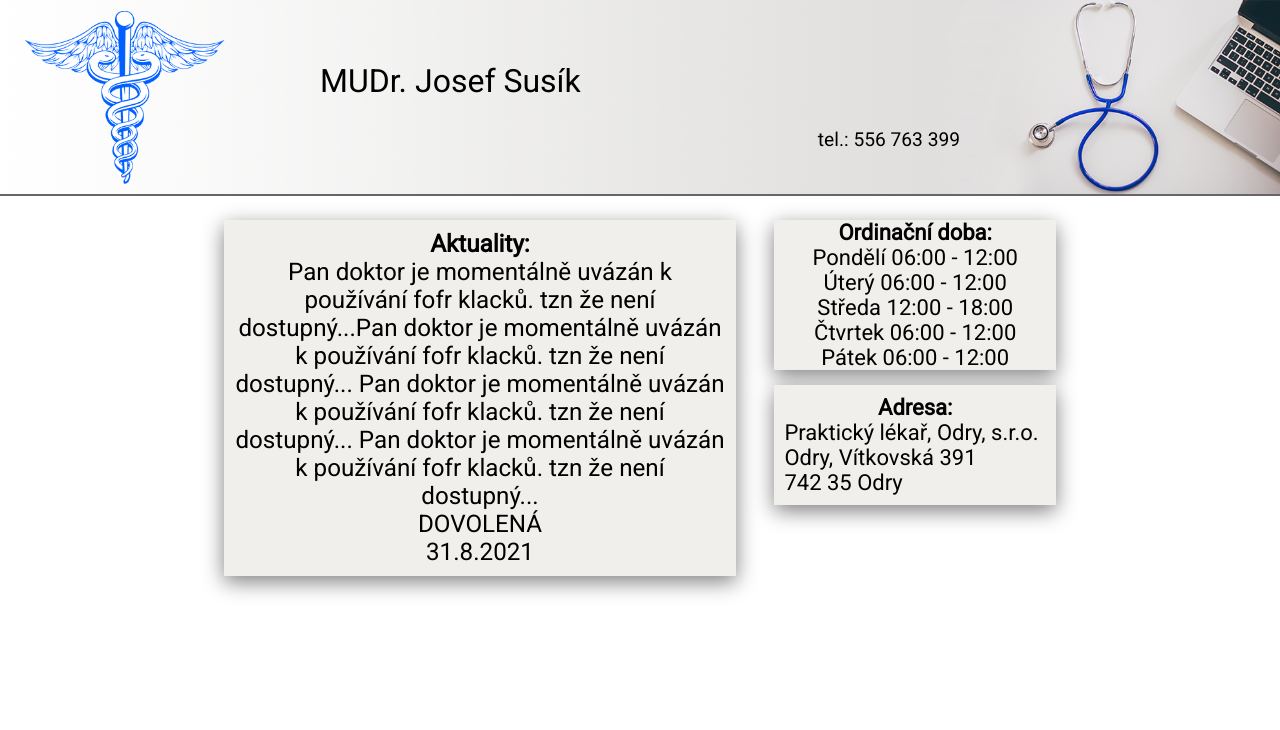
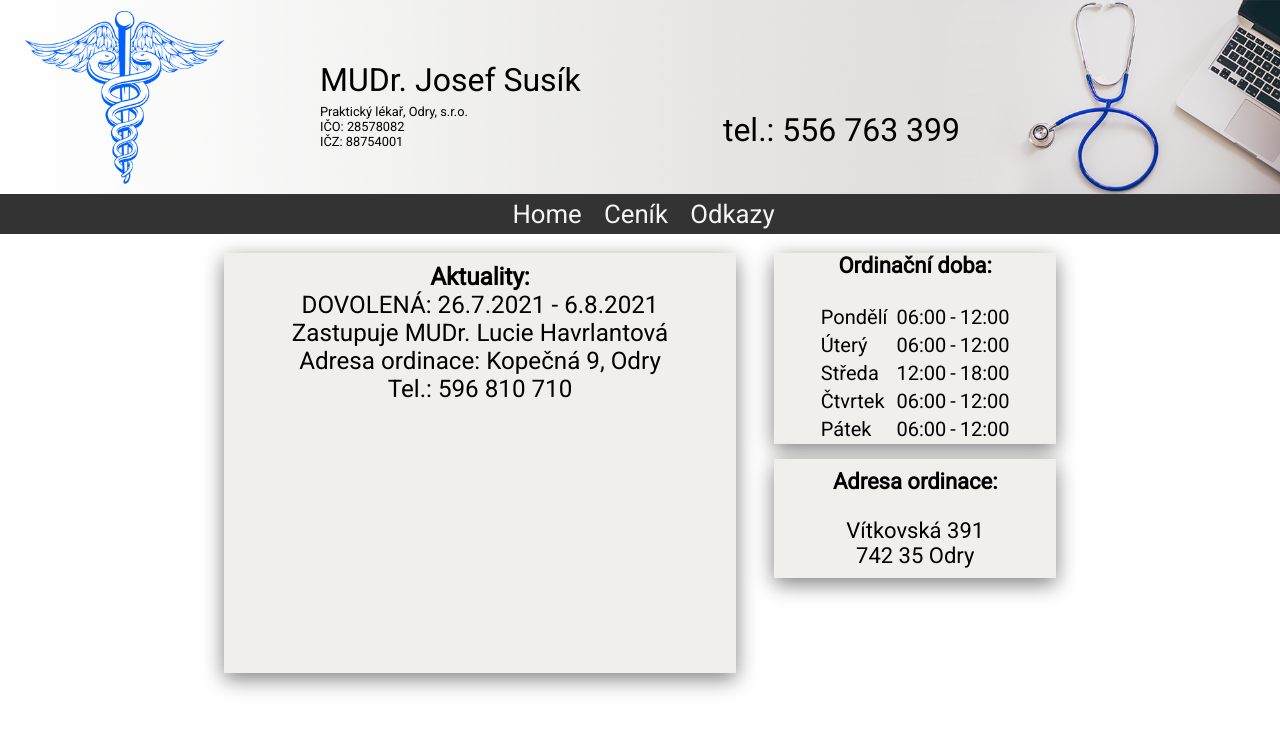
Before and after one commit to JosephSusik/web, a plain HTML site: page index.html in a window 1280 px wide. Drawn offline with Linux system fonts and the light colour scheme.

Commit message:
Add files via upload

```diff
--- a/index.html
+++ b/index.html
@@ -17,39 +17,85 @@
             <p>MUDr. Josef Susík</p>
         </div>
 
+        <div class="ico">
+            <p>Praktický lékař, Odry, s.r.o.</p>
+            <p>IČO: 28578082</p>
+            <p>IČZ: 88754001</p>
+        </div>
+
         <div class="nadpis_tel">
             <p>tel.: 556 763 399</p>
         </div>
 
     </div>
 
+    <ul>
+        <li><a href="index.html">Home</a></li>
+        <li><a href="cenik.html">Ceník</a></li>
+        <li><a href="odkazy.html">Odkazy</a></li>
+    </ul>
+
     <div class="god">
     <div class="text">
         <div class="aktuality">
                 <h5>Aktuality:</h5>
-                <p>Pan doktor je momentálně uvázán k používání fofr klacků. tzn že není dostupný...Pan doktor je momentálně uvázán k používání fofr klacků. tzn že není dostupný...
-                    Pan doktor je momentálně uvázán k používání fofr klacků. tzn že není dostupný...
-                    Pan doktor je momentálně uvázán k používání fofr klacků. tzn že není dostupný...
-                </p>
-                <p> DOVOLENÁ </p>
-                <p> 31.8.2021 </p>
+                <p>DOVOLENÁ: 26.7.2021 - 6.8.2021 </p>
+                <p>Zastupuje MUDr. Lucie Havrlantová</p>
+                <p>Adresa ordinace: Kopečná 9, Odry</p>
+                <p>Tel.: 596 810 710</p>
+                <br>
             </div>
     </div>
 
     <div class="udaje">
-        <h5>Ordinační doba:</h5>
-        <p>Pondělí 06:00 - 12:00</p>
+        <h5>Ordinační doba:</h5><br>
+        <table class="opening">
+        <tr id="Monday">
+            <td>Pondělí&nbsp;</td>
+            <td>06:00</td>
+            <td>-</td>
+            <td>12:00</td>
+        </tr>
+        <tr id="Monday">
+            <td>Úterý</td>
+            <td>06:00</td>
+            <td>-</td>
+            <td>12:00</td>
+        </tr>
+        <tr id="Monday">
+            <td>Středa</td>
+            <td>12:00</td>
+            <td>-</td>
+            <td>18:00</td>
+        </tr>
+        <tr id="Monday">
+            <td>Čtvrtek</td>
+            <td>06:00</td>
+            <td>-</td>
+            <td>12:00</td>
+        </tr>
+        <tr id="Monday">
+            <td>Pátek</td>
+            <td>06:00</td>
+            <td>-</td>
+            <td>12:00</td>
+        </tr>
+    </table>
+
+
+      <!--
+        <p>Pondělí 06:00 - 9:00</p>
         <p>Úterý 06:00 - 12:00</p>
         <p>Středa 12:00 - 18:00</p>
         <p>Čtvrtek 06:00 - 12:00</p>
         <p>Pátek 06:00 - 12:00</p>
+    -->
     </div>
 
     <div class="kontakt">
-        <h5>Adresa:</h5>
+        <h5>Adresa ordinace:</h5><br>
         <p>
-            Praktický lékař, Odry, s.r.o.</br>
-            Odry, Vítkovská 391</br>
+            Vítkovská 391</br>
             742 35 Odry
                 </p>
     </div>
--- a/style.css
+++ b/style.css
@@ -13,7 +13,6 @@
 .header img{
     width: 100%;
     height: auto;
-    border-bottom: 2px solid #666;
 }
 
 .nadpis {
@@ -26,6 +25,17 @@
     font-size: 2.5vw;
 }
 
+.ico {
+    position: absolute;
+    bottom: 25%;
+    left: 25%;
+}
+
+.ico p {
+    font-size: 1vw;
+    text-align: left;
+}
+
 .nadpis_tel {
     position: absolute;
     bottom: 25%;
@@ -35,8 +45,36 @@
 
 .nadpis_tel p {
     font-family: 'Roboto', sans-serif;
-    font-size: 1.5vw;
+    font-size: 2.5vw;
 }
+
+ul {
+    list-style-type: none;
+    margin: 0;
+    margin-top: -5px;
+    padding: 0px;
+    text-align:center;
+    background-color: #333;
+    padding: 5px;
+  }
+
+ul li {
+    display: inline-block;
+    padding-left: 7px;
+}
+
+li a {
+    color: whitesmoke;
+    text-decoration: none;
+    padding: 5px;
+}
+
+li a:hover {
+    background-color: whitesmoke;
+    color:#333
+}
+
+
 
 .god {
     margin-top: 1.5vw;
@@ -50,9 +88,10 @@
     height: auto;
     max-width: 40vw;
     box-shadow: 0 6px 20px 0 gray;
-    min-width: 50%;
+    min-width: 40vw;
     font-size: min(2vw, 20px);
     background-color: #F0EFEC;
+    text-align: center;
 }
 
 .udaje {
@@ -64,6 +103,18 @@
     background-color: #F0EFEC;
 }
 
+.udaje td {
+    font-size: min(2vw, 20px);
+}
+
+.udaje table {
+   // margin: 5px;
+   // float: center;
+   margin-left: auto;
+   margin-right: auto;
+}
+
+
 .kontakt {
     margin-top: 15px;
     float: right;
@@ -74,6 +125,7 @@
     background-color: #F0EFEC;
     padding: 10px;
     box-sizing: border-box;
+    text-align: center;
 
 }
 
@@ -90,9 +142,9 @@
 }
 
 .aktuality {
-    float: left;
     width: auto;
     padding: 10px;
+    min-height: 400px;
 }
 
 .aktuality h5 {
@@ -102,7 +154,6 @@
 .aktuality p {
     text-align: center;
 }
-
 
 .footer {
     height: 50px;
```
